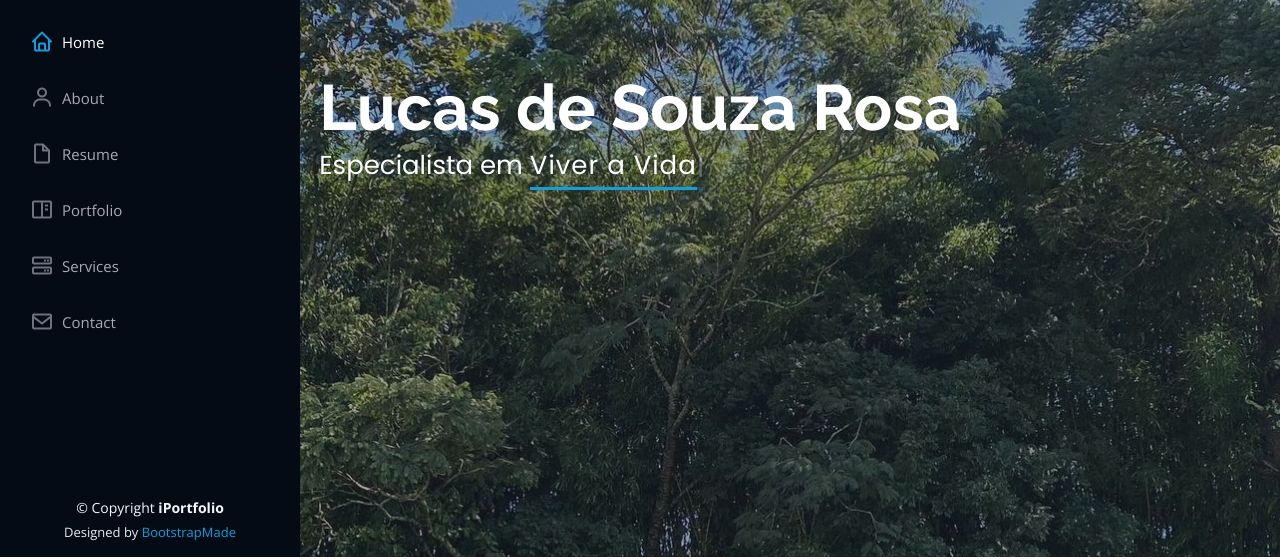
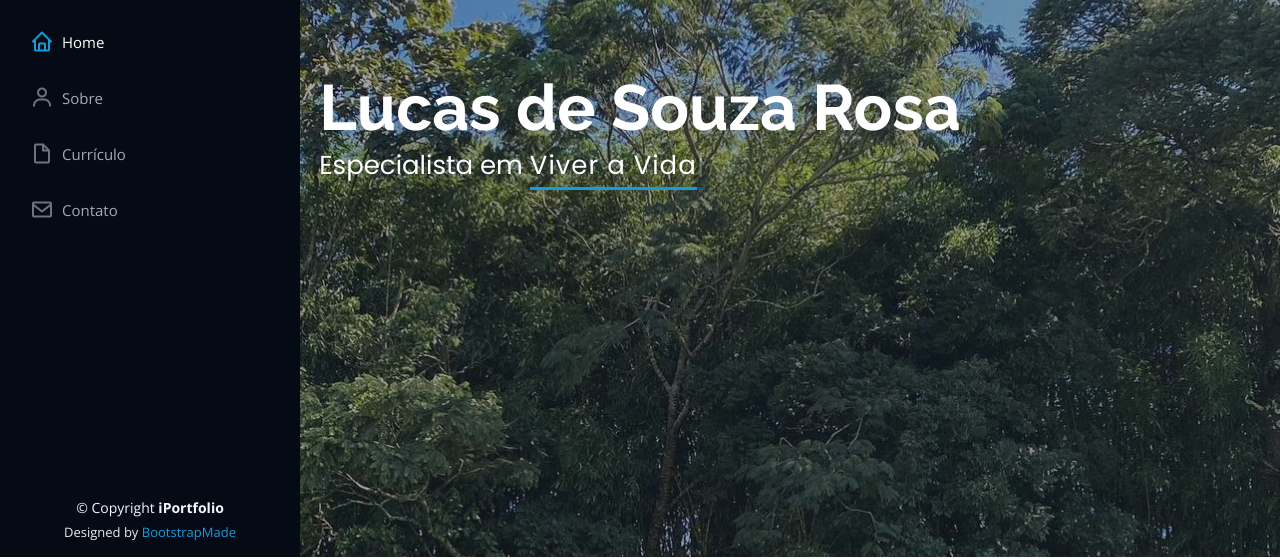
Before and after one commit to LucasdeSRosa/portfolio, a website: page index.html in a window 1280 px wide. Shown: the part 243-802 px from the top of the page. Drawn offline with nearby package versions, Linux system fonts and the light colour scheme.

Commit message:
Tradução do menu lateral

```diff
--- a/index.html
+++ b/index.html
@@ -60,11 +60,9 @@
       <nav id="navbar" class="nav-menu navbar">
         <ul>
           <li><a href="#hero" class="nav-link scrollto active"><i class="bx bx-home"></i> <span>Home</span></a></li>
-          <li><a href="#about" class="nav-link scrollto"><i class="bx bx-user"></i> <span>About</span></a></li>
-          <li><a href="#resume" class="nav-link scrollto"><i class="bx bx-file-blank"></i> <span>Resume</span></a></li>
-          <li><a href="#portfolio" class="nav-link scrollto"><i class="bx bx-book-content"></i> <span>Portfolio</span></a></li>
-          <li><a href="#services" class="nav-link scrollto"><i class="bx bx-server"></i> <span>Services</span></a></li>
-          <li><a href="#contact" class="nav-link scrollto"><i class="bx bx-envelope"></i> <span>Contact</span></a></li>
+          <li><a href="#about" class="nav-link scrollto"><i class="bx bx-user"></i> <span>Sobre</span></a></li>
+          <li><a href="#resume" class="nav-link scrollto"><i class="bx bx-file-blank"></i> <span>Currículo</span></a></li>
+          <li><a href="#contact" class="nav-link scrollto"><i class="bx bx-envelope"></i> <span>Contato</span></a></li>
         </ul>
       </nav><!-- .nav-menu -->
     </div>
```
